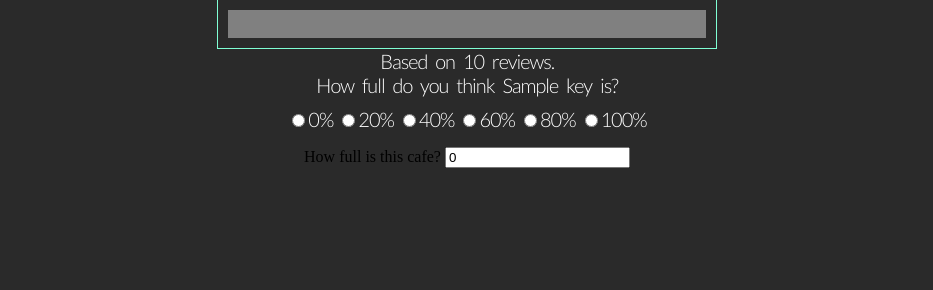
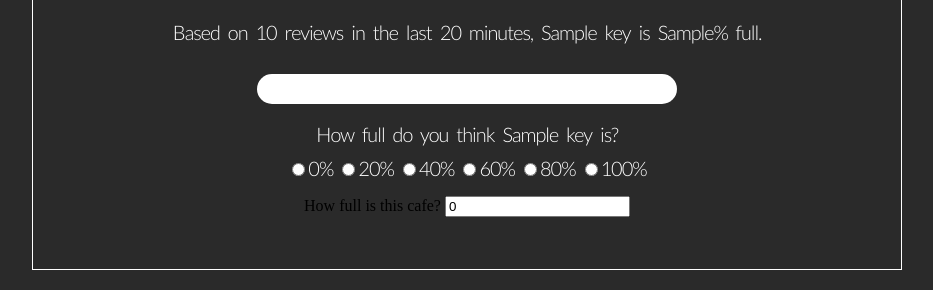
Before and after one commit to rahdor/cafe_hop, a Django app: template cafe_hop/templates/cafe_hop/index.html in a window 1280 px wide. Shown: the part 658-948 px from the top of the page, without its empty margins (173-1106 px from the left). Before the commit the page ends 826 px from the top, so only its background shows below. Run offline with Django 3.2, Linux system fonts and the light colour scheme; the template is opened without the code that fills it: values that come from a table or form of the project are taken from there, most other values are stand-ins (such as "Sample title", 1, 10 or a date in 2020); parts of the project's set-up code (start-up, migrations or seed data) failed here and were passed over; some libraries are stand-ins or nearby versions; some web fonts are replaced; grey boxes are pictures that could not be loaded.

Commit message:
added content containers, percentages

```diff
--- a/cafe_hop/static/cafe_hop/style.css
+++ b/cafe_hop/static/cafe_hop/style.css
@@ -24,10 +24,6 @@ li a:hover{
 	color: red;
 }
 
-#cafe-name img{
-	position: fixed;
-}
-
 /* for title font header*/
 #title-font h1{
 	text-align: center;
@@ -45,7 +41,6 @@ li a:hover{
 }
 
 #title-font img{
-	max-width: 100%;
 	display: block;
 	margin-top: 50px;
 	margin-left: auto;
@@ -53,17 +48,20 @@ li a:hover{
 }
 
 #navi{
-	max-width: 100%;
 	text-align: center;
 }
 
 #navi li{
-	max-width: 100%;
 	display: inline-block;
 	padding-left: 55px;
 	padding-right: 55px;
 	padding-top: 10px;
 	padding-bottom: 100px;
+}
+
+#menu-centered img{
+	max-width: 100%;
+	max-height: auto;
 }
 
 /* for title font 'events today:' */
@@ -117,19 +115,12 @@ hr {
     margin: 0;
 }
 
-#menu-centered img{
-	max-width: 100%;
-	max-height: auto;
-/*	margin-right: auto;
-	margin-left: auto;
-*/}
-
 #home_button a{
 	text-align: left;
 	padding: 0;
 	margin: 0;
-	color: #CCFFFF;
-	font-family: Lato;
+	color: aquamarine;
+	font-family: 'Dancing Script', cursive;
 	font-size: 30px;
 	font-style: normal;
 	font-weight: 300;
@@ -159,15 +150,27 @@ body{
 
 }
 
-progress {
-	 text-align: center;
-	 height:50px;
-	 width: 500px;
-	 border: 1px solid aquamarine ;
-	 position: relative;
-	 padding: 10px;
+#progressBar{
+	margin-top: 30px;
+	margin-bottom: 0px;
+	background-color: white;
+	border-radius: 25px;
+	border: 0;
+	height: 30px;
+	width: 420px;
+	padding: 3.5px;
+}
 
+progress[value]::-webkit-progress-bar {
+  background-color: white;
+  border-radius: 25px;
 }
+
+progress[value]::-webkit-progress-value {
+  background-color: #C6F3EA;
+  border-top-left-radius: 25px;
+  border-bottom-left-radius: 25px;
+ }
 
 
 #title-font-2 h1{
@@ -215,21 +218,42 @@ span{
 	-webkit-font-smoothing: antialiased;
 }
 
-#about-font{
-	color: white;
-	font-family: 'Lato', sans-serif;
-	letter-spacing: -1px;
-	font-size: 30px;
-	word-spacing: 5px;
-	font-style: normal;
-	font-weight: 300;
-	-webkit-font-smoothing: antialiased;
+#footer img{
+	padding-top: 120px;
+	padding-bottom: 30px;
+	display: block;
+	margin-left: auto;
+	margin-right: auto;
 }
 
+#fullness {
+	padding-top: 20px;
+}
 
+#content-container{
+	border-style: solid;
+	border-width: 1px;
+	border-color: white;
+	margin-left: 197px;
+	margin-right: 197px;
+	padding-bottom: 10px;
+	margin-bottom: 20px;
+}
 
-#current a{
+#content-line {
+	display: block;
+    width: 180px;
+    margin-left: auto;
+    margin-right: auto;
+    border-width: 1px;
+    margin-bottom: 20px;
+}
 
+#vote {
+	padding-top: 10px;
+	padding-bottom: 5px;
+}
 
-
+.voting{
+	padding-left
 }
--- a/cafe_hop/templates/cafe_hop/index.html
+++ b/cafe_hop/templates/cafe_hop/index.html
@@ -1,3 +1,5 @@
+
+
 {% load staticfiles %}
 
 <link rel="stylesheet" type="text/css" href="{% static 'cafe_hop/style.css' %}" />
@@ -8,8 +10,10 @@
 
 <link href='http://fonts.googleapis.com/css?family=Dancing+Script' rel='stylesheet' type='text/css'>
 
-
-
+<head>
+	<link rel="icon" type = "image/ico" href="../../static/cafe_hop/images/favicon.ico">
+	<link rel="apple-touch-icon" href="../../static/cafe_hop/images/favicon-2.png"/>
+</head>
 
 {% if messages %}
 <div id = 'error'>
@@ -31,19 +35,19 @@
 	<ul>
 		<li>
 			<div id = "current">
-			<a href = "/cafe_hop/">
+			<a href = "/">
 				<img src ="../../static/cafe_hop/images/HOME.png">
 			</a>
 			</div>
 
 		</li>
 		<li>
-			<a href = "/cafe_hop/about/">
+			<a href = "/about/">
 				<img src ="../../static/cafe_hop/images/ABOUT.png">
 			</a>
 		</li>
 		<li>
-			<a href = "/cafe_hop/music/">
+			<a href = "/music/">
 				<img src ="../../static/cafe_hop/images/MUSIC.png">
 			</a>
 		</li>
@@ -57,17 +61,38 @@
 
 			<li>
 				<img src ="../../static/cafe_hop/images/{{ key.name }}.png">
-			</li>
+			</li><br>
+			<div id = 'content-container'>
+			<div id = 'fullness'>
+					{% if value.0 != 'No ratings available' %}
+						{% if value.1 == 1 %}
+							<span>Based on {{ value.1 }} review in the last 20 minutes, {{ key.name }} is {{ value.0 }}% full.</span> <br>
+						{% else %}
+							<span>Based on {{ value.1 }} reviews in the last 20 minutes, {{ key.name }} is {{ value.0 }}% full.</span> <br>
+						{% endif %}
+
+					{% else %}
+						<span>No ratings are available for {{ key.name }} at this time.</span>
+
+					{% endif %}
+			</div>
+
+
+			{% if value.0 == 5 %}
+				<div id = 'full-bar'>
+					<progress id = 'progressBar' value = {{value.0}} max = '100' display = true></progress> <br>
+				</div>
+			{% else %}
+
+				<progress id = 'progressBar' value = {{value.0}} max = '100' display = true></progress> <br>
+
+			{% endif %}
 
 			<br>
 
-			<progress id = 'progressBar' value = {{value.0}} max = '5' display = true></progress> <br>
-
-			<span>Based on {{ value.1}} reviews.</span> <br>
-
 				<span>How full do you think {{key.name}} is? </span> <br>
 
-				<form action="/cafe_hop/rate/{{ key.id }}/" method="POST">
+				<form action="/rate/{{ key.id }}/" method="POST">
 
 					<input type = "radio" name = "rating" value = "0"onclick="this.form.submit();"><span>0%</span>
 					<input type = "radio" name = "rating" value = "1"onclick="this.form.submit();"><span>20%</span>
@@ -82,8 +107,9 @@
 				</form>
 
 
+			</div>
+			{% endfor %}
 
-			{% endfor %}
 		</ul>
 	</div>
 {% else %}
--- a/mysite/urls.py
+++ b/mysite/urls.py
@@ -5,7 +5,7 @@ urlpatterns = patterns('',
     # Examples:
     # url(r'^$', 'mysite.views.home', name='home'),
     # url(r'^blog/', include('blog.urls')),
-    url(r'^cafe_hop/', include ('cafe_hop.urls')),
+    url(r'', include ('cafe_hop.urls')),
 
     url(r'^admin/', include(admin.site.urls)),
 )
```
Also changed, not shown: cafe_hop/templates/cafe_hop/about.html (+8 -3 lines), cafe_hop/templates/cafe_hop/music.html (+7 -4 lines), cafe_hop/views.py (+4 -3 lines), cafe_hop/favicon.ico (added), cafe_hop/static/cafe_hop/images/favicon-2.png (added), cafe_hop/static/cafe_hop/images/favicon.ico (added), db.sqlite3, favicon.ico (added), 2 other files.
